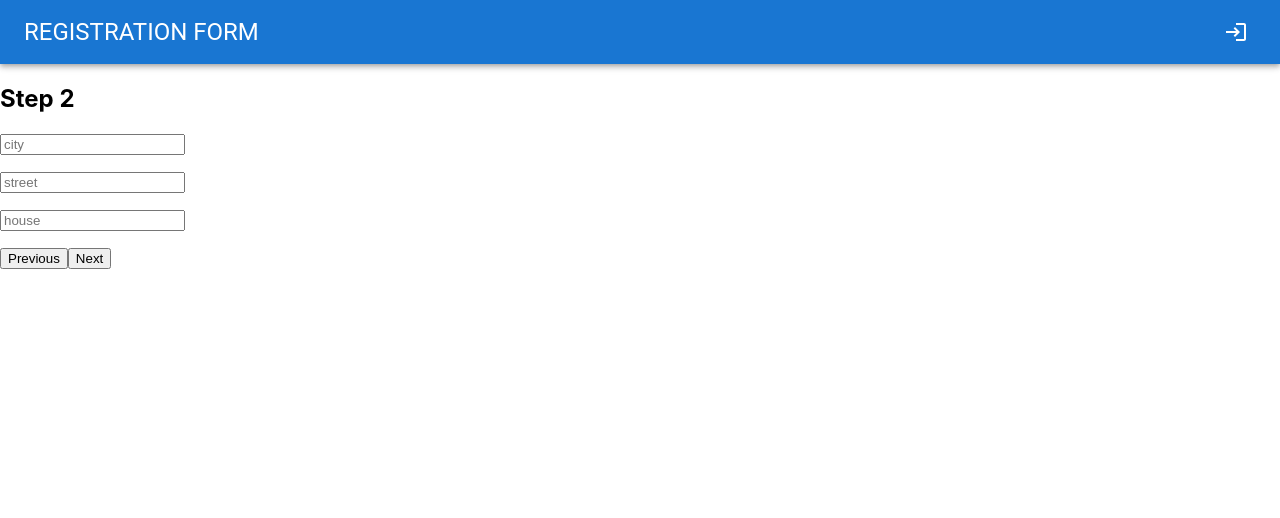
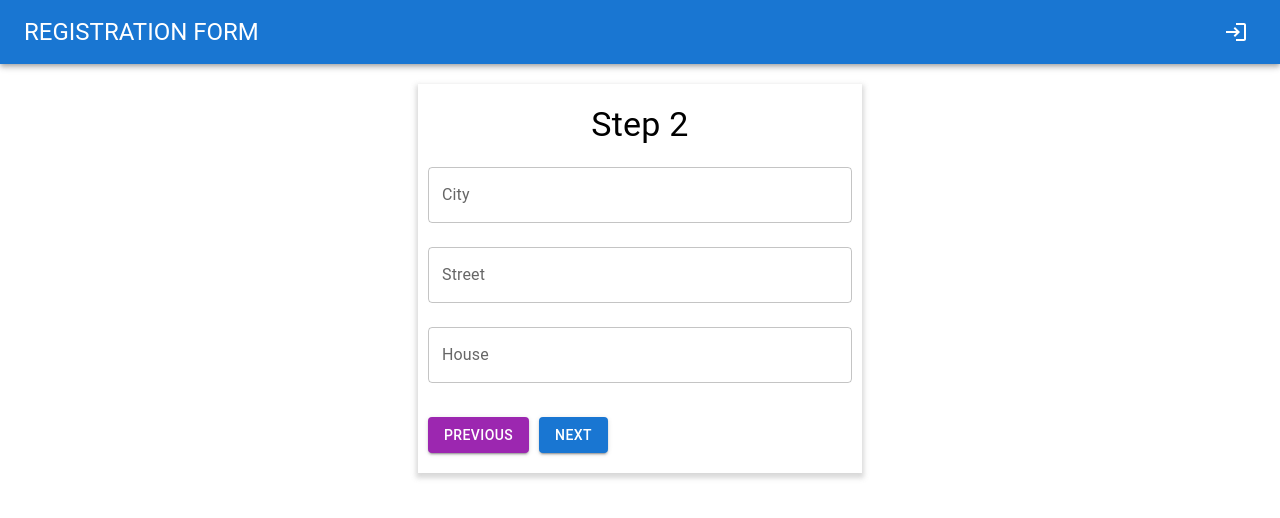
Before and after one commit to Raznaz/ReactHomeWorks, a React (Create React App) app: page / in a window 1280 px wide. Both pictures are taken after typing "Sample", "Sample", "name@example.com" into the empty fields and a click on the button "NEXT". Shown: the top 518 px of the page. Built offline with nearby package versions, Linux system fonts and the light colour scheme.

Commit message:
styled Step 2

```diff
--- /dev/null
+++ b/src/components/SecondaryButton.jsx
@@ -0,0 +1,26 @@
+import { Button } from '@mui/material';
+import { makeStyles } from '@mui/styles';
+import React from 'react';
+
+const useStyles = makeStyles({
+	root: {
+		marginTop: '10px',
+		marginRight: '10px',
+	},
+});
+
+function SecondaryButton({ children, ...props }) {
+	const styles = useStyles();
+	return (
+		<Button
+			className={styles.root}
+			variant="contained"
+			color="secondary"
+			{...props}
+		>
+			{children}
+		</Button>
+	);
+}
+
+export default SecondaryButton;
--- a/src/components/Step1.jsx
+++ b/src/components/Step1.jsx
@@ -54,7 +54,7 @@ function Step1() {
 				/>
 				<Typography
 					variant="body1"
-					component="span"
+					component="div"
 					sx={{ color: 'red', fontSize: '10px' }}
 				>
 					{errors.firstName?.message}
@@ -69,7 +69,7 @@ function Step1() {
 				/>
 				<Typography
 					variant="body1"
-					component="span"
+					component="div"
 					sx={{ color: 'red', fontSize: '10px' }}
 				>
 					{errors.lastName?.message}
--- a/src/components/Step2.jsx
+++ b/src/components/Step2.jsx
@@ -3,6 +3,12 @@ import { useForm } from 'react-hook-form';
 import { yupResolver } from '@hookform/resolvers/yup';
 import * as yup from 'yup';
 import { useRegContext } from '../Context/RegState';
+import MainContainer from './MainContainer';
+import { Typography } from '@mui/material';
+import Form from './Form';
+import { Input } from './Input';
+import PrimaryButton from './PrimaryButton';
+import SecondaryButton from './SecondaryButton';
 
 const schema = yup.object({
 	city: yup.string().required(),
@@ -34,10 +40,12 @@ function Step2() {
 	};
 
 	return (
-		<div className="container">
-			<h2>Step 2</h2>
-			<form onSubmit={handleSubmit(onSubmit)}>
-				<input
+		<MainContainer>
+			<Typography component="h2" variant="h4">
+				Step 2
+			</Typography>
+			<Form onSubmit={handleSubmit(onSubmit)}>
+				<Input
 					{...register('city')}
 					type="text"
 					id="city"
@@ -45,8 +53,14 @@ function Step2() {
 					name="city"
 					placeholder="city"
 				/>
-				<p>{errors.city?.message}</p>
-				<input
+				<Typography
+					component="div"
+					variant="body1"
+					sx={{ color: 'red', fontSize: '10px' }}
+				>
+					{errors.city?.message}
+				</Typography>
+				<Input
 					{...register('street')}
 					type="text"
 					id="street"
@@ -54,8 +68,14 @@ function Step2() {
 					name="street"
 					placeholder="street"
 				/>
-				<p>{errors.street?.message}</p>
-				<input
+				<Typography
+					component="div"
+					variant="body1"
+					sx={{ color: 'red', fontSize: '10px' }}
+				>
+					{errors.street?.message}
+				</Typography>
+				<Input
 					{...register('house')}
 					type="house"
 					id="house"
@@ -64,10 +84,10 @@ function Step2() {
 					placeholder="house"
 				/>
 				<p>{errors.email?.message}</p>
-				<button onClick={prevStep}>Previous</button>
-				<button type="submit">Next</button>
-			</form>
-		</div>
+				<SecondaryButton onClick={prevStep}>Previous</SecondaryButton>
+				<PrimaryButton>Next</PrimaryButton>
+			</Form>
+		</MainContainer>
 	);
 }
 
--- a/src/components/Step3.jsx
+++ b/src/components/Step3.jsx
@@ -3,6 +3,7 @@ import { useForm } from 'react-hook-form';
 import { useRegContext } from '../Context/RegState';
 import { yupResolver } from '@hookform/resolvers/yup';
 import * as yup from 'yup';
+import MainContainer from './MainContainer';
 
 const schema = yup.object({
 	myPicture: yup.mixed().required('File is required'),
@@ -27,7 +28,7 @@ function Step3() {
 	};
 
 	return (
-		<div>
+		<MainContainer>
 			<form onSubmit={handleSubmit(onSubmit)}>
 				<input
 					{...register('myPicture')}
@@ -39,72 +40,8 @@ function Step3() {
 				</button>
 				<button type="submit">Next</button>
 			</form>
-		</div>
+		</MainContainer>
 	);
 }
 
 export default Step3;
-
-// import React from 'react';
-// import { useForm } from 'react-hook-form';
-// import { yupResolver } from '@hookform/resolvers/yup';
-// import * as yup from 'yup';
-// import { useRegContext } from '../Context/RegState';
-
-// const schema = yup.object({
-// 	password: yup.string().required('Password is required'),
-// 	passwordConfirmation: yup
-// 		.string()
-// 		.oneOf([yup.ref('password'), null], 'Passwords must match'),
-// });
-
-// function Step3() {
-// 	const { prevStep, nextStep, setValues, state } = useRegContext();
-
-// 	const {
-// 		register,
-// 		handleSubmit,
-// 		formState: { errors },
-// 	} = useForm({
-// 		mode: 'onBlur',
-// 		resolver: yupResolver(schema),
-// 	});
-
-// 	const onSubmit = (data) => {
-// 		setValues(data);
-// 		nextStep();
-// 	};
-
-// 	return (
-// 		<div className="container">
-// 			<h2>Step 3</h2>
-// 			<form onSubmit={handleSubmit(onSubmit)}>
-// 				<input
-// 					{...register('password')}
-// 					type="password"
-// 					id="password"
-// 					label="Password"
-// 					name="password"
-// 					placeholder="password"
-// 				/>
-// 				<p>{errors.password?.message}</p>
-// 				<input
-// 					{...register('passwordConfirmation')}
-// 					type="password"
-// 					id="passwordConfirmation"
-// 					label="Password"
-// 					name="passwordConfirmation"
-// 					placeholder="repeat password"
-// 				/>
-// 				<p>{errors.passwordConfirmation?.message}</p>
-
-// 				<button type="submit" onClick={prevStep}>
-// 					Previous
-// 				</button>
-// 				<button type="submit">Next</button>
-// 			</form>
-// 		</div>
-// 	);
-// }
-
-// export default Step3;
```
